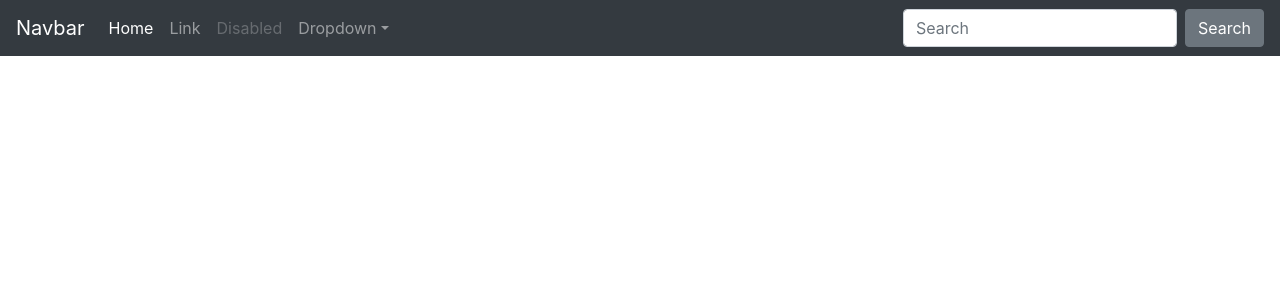
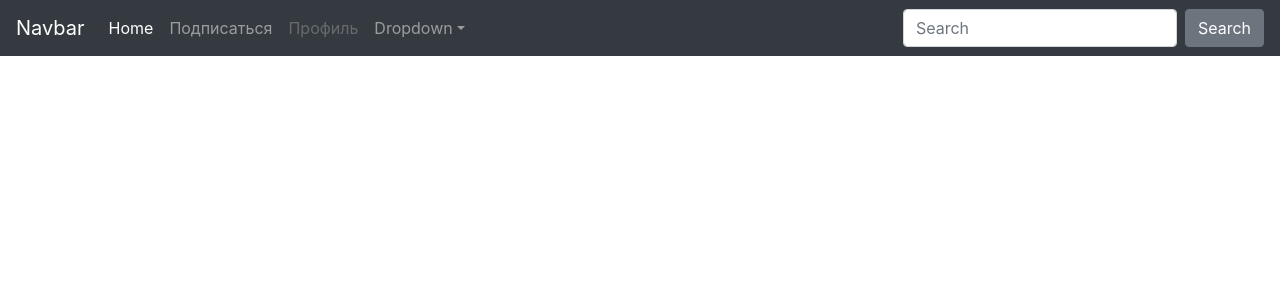
Before and after one commit to visualGravitySense/digo, a Django app: template templates/base.html in a window 1280 px wide. Shown: the top 300 px of the page. Run offline with Django 3.2, Linux system fonts and the light colour scheme; the template is opened without the code that fills it, so the values that code supplies are empty; parts of the project's set-up code (start-up, migrations or seed data) failed here and were passed over; some libraries are stand-ins or nearby versions.

Commit message:
Add files via upload

```diff
--- a/templates/base.html
+++ b/templates/base.html
@@ -54,13 +54,13 @@
   <div class="collapse navbar-collapse" id="navbarsExampleDefault">
     <ul class="navbar-nav mr-auto">
       <li class="nav-item active">
-        <a class="nav-link" href="#">Home <span class="sr-only">(current)</span></a>
+        <a class="nav-link" href="{% url 'list' %}">Home <span class="sr-only">(current)</span></a>
       </li>
       <li class="nav-item">
-        <a class="nav-link" href="#">Link</a>
+        <a class="nav-link" href="{% url 'create' %}">Подписаться</a>
       </li>
       <li class="nav-item">
-        <a class="nav-link disabled" href="#" tabindex="-1" aria-disabled="true">Disabled</a>
+        <a class="nav-link disabled" href="{#}">Профиль</a>
       </li>
       <li class="nav-item dropdown">
         <a class="nav-link dropdown-toggle" href="#" id="dropdown01" data-toggle="dropdown" aria-haspopup="true" aria-expanded="false">Dropdown</a>
@@ -81,9 +81,22 @@
 <main role="main" class="container my-5">
 
   <div class="starter-template text-center">
-
-    {% block content %}
-    {% endblock content %}
+      <div class="row">
+        <div class="col">
+            {% if messages %}
+            <ul class="messages">
+                {% for message in messages %}
+                    <li{% if message.tags %} class="{{ message.tags }}"{% endif %}>
+                                {% if message.level == DEFAULT_MESSAGE_LEVELS.ERROR %}Важно: {% endif %}
+                              {{ message }}
+                    </li>
+                {% endfor %}
+            </ul>
+          {% endif %}
+        </div>
+      </div>
+      {% block content %}
+      {% endblock content %}
   </div>
 
 </main><!-- /.container -->
```
